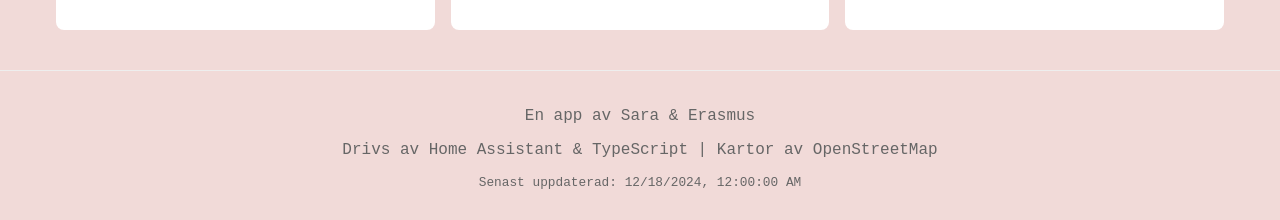
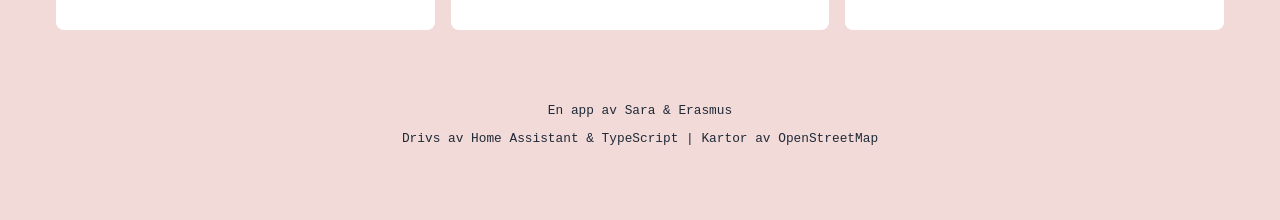
Before and after one commit to emanuelen5/vartarvipavag, a React (Vite) app in the folder client/: page / in a window 1280 px wide. Shown: the part 1112-1332 px from the top of the page. After the commit the page ends 1291 px from the top, so only its background shows below. Built offline with nearby package versions, Linux system fonts and the light colour scheme.

Commit message:
Style footer

```diff
--- a/client/src/App.tsx
+++ b/client/src/App.tsx
@@ -92,21 +92,9 @@ const App: React.FC = () => {
         )}
       </main>
 
-      <footer style={{
-        textAlign: 'center',
-        padding: '20px',
-        color: '#666',
-        borderTop: '1px solid #eee',
-        marginTop: '40px'
-      }}>
+      <footer>
         <p>En app av Sara & Erasmus</p>
         <p>Drivs av Home Assistant & TypeScript | Kartor av OpenStreetMap</p>
-        <p style={{ fontSize: '0.8em', marginTop: '8px' }}>
-          Senast uppdaterad: {positions.length > 0 ?
-            new Date(positions[positions.length - 1].timestamp).toLocaleString() :
-            'Ingen data ännu'
-          }
-        </p>
       </footer>
     </div>
   );
--- a/client/src/index.css
+++ b/client/src/index.css
@@ -155,3 +155,11 @@ body {
     grid-template-columns: 1fr;
   }
 }
+
+footer {
+  text-align: center;
+  padding: 20px;
+  color: var(--text-color);
+  margin-top: 40px;
+  font-size: 0.8rem;
+}
```
